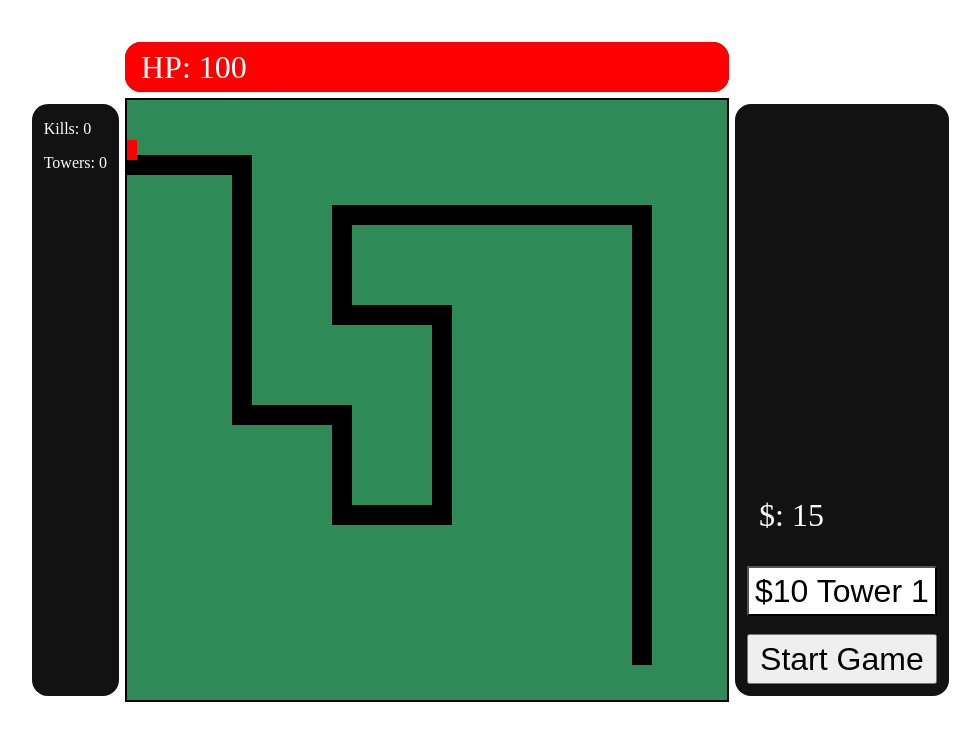
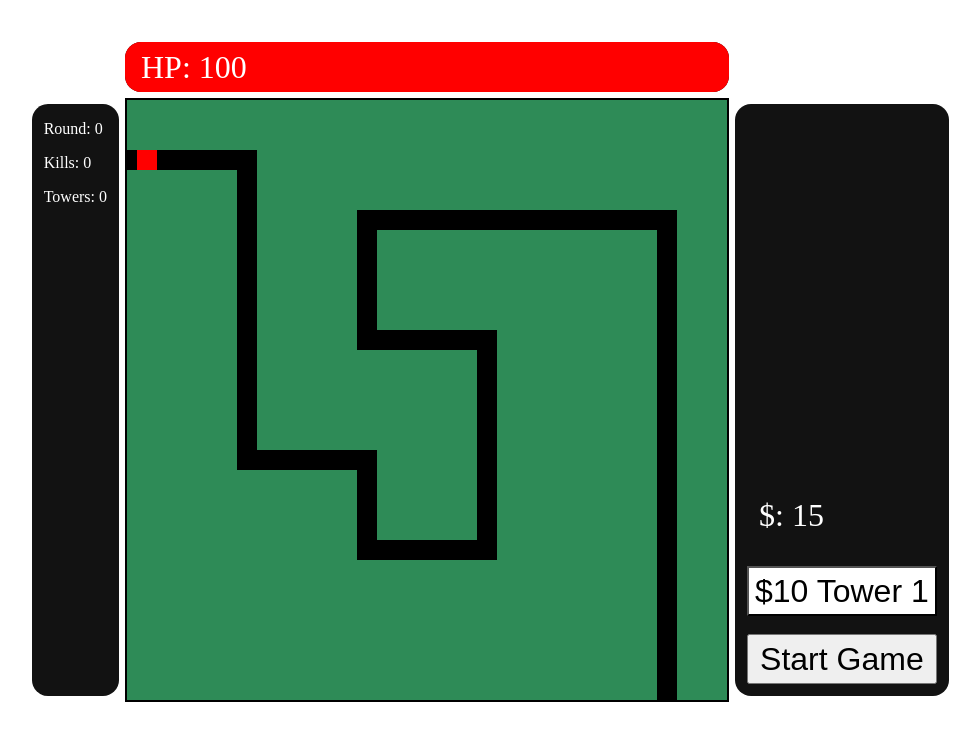
Before and after one commit to j1us7a/School-TD-game, a plain HTML site: page index.html in a window 1280 px wide. Both pictures are taken after a click on the button "Start Game". Shown: the whole page, without its empty margins (213-1193 px from the left). Drawn offline with Linux system fonts and the light colour scheme.

Commit message:
v0.2 now an actual game with rounds

```diff
--- a/index.html
+++ b/index.html
@@ -13,6 +13,7 @@
             <p id="hpNum">HP: -</p>
         </div>
         <div id="info">
+            <p id="roundCount">Round: 0</p>
             <p id="killCount">Kills: 0</p>
             <p id="towerCount">Towers: 0</p>
         </div>
--- a/script.js
+++ b/script.js
@@ -10,6 +10,7 @@ let towerCount = 0;
 
 //Enemy spawning
 let round = 0;
+let roundDelaySeconds = 60;
 let enemyTimer = 2000;
 
 //Turn on game
@@ -20,9 +21,15 @@ function startGame() {
         setInterval(mobMovement, tickSpeed);
         setInterval(spawnMob, enemyTimer);
         setInterval(towerDmg, dmgCycle);
+        setInterval(changeRound, roundDelaySeconds * 1000)
 
         gameOn = true;
     }
+}
+
+//Rounds
+function changeRound() {
+    round += 1;
 }
 
 //Canvas variables
@@ -46,7 +53,6 @@ function spawnMob() {
 }
 
 //Enemy path
-/* UPDATED PATH TO 30px STANDARD
 let path = [
     {x:-30, y:60, vx:1, vy:0},
     {x:120, y:60, vx:0, vy:1},
@@ -59,21 +65,6 @@ let path = [
     {x:240, y:120, vx:1, vy:0},
     {x:540, y:120, vx:0, vy:1},
     {x:540, y:630, vx:0, vy:0},
-]
-*/
-
-let path = [
-    {x:-50, y:50, vx:1, vy:0},
-    {x:100, y:50, vx:0, vy:1},
-    {x:100, y:300, vx:1, vy:0},
-    {x:200, y:300, vx:0, vy:1},
-    {x:200, y:400, vx:1, vy:0},
-    {x:300, y:400, vx:0, vy:-1},
-    {x:300, y:200, vx:-1, vy:0},
-    {x:200, y:200, vx:0, vy:-1},
-    {x:200, y:100, vx:1, vy:0},
-    {x:500, y:100, vx:0, vy:1},
-    {x:500, y:550, vx:0, vy:0},
 ]
 
 //Enemy array
@@ -121,6 +112,20 @@ document.addEventListener("mousemove", function(e) {
 let money = 15;
 
 //Placing
+function towerHighlight() {
+    ctx.beginPath();
+    ctx.arc(Math.round((mouse.x - 10) / 30) * 30 + 15, Math.round((mouse.y - 10) / 30) * 30 + 15, 15, 0, 2 * Math.PI);
+    ctx.fillStyle = "#0000ff44";
+    ctx.fill();
+    ctx.stroke;
+
+    ctx.beginPath();
+    ctx.arc(Math.round((mouse.x - 10) / 30) * 30 + 15, Math.round((mouse.y - 10) / 30) * 30 + 15, tower1r, 0, 2 * Math.PI);
+    ctx.fillStyle = "#ffffff44";
+    ctx.fill();
+    ctx.stroke;
+}
+
 function selectTower1() {
     if (tower1Selected == false) {
         tower1Selected = true;
@@ -183,7 +188,7 @@ function mainloop() {
     ctx.moveTo(path[0].x, path[0].y);
     for (let i = 0;i < path.length;i++) {
         ctx.fillStyle = "black";
-        ctx.lineTo(path[i].x + 15, path[i].y + 15);
+        ctx.lineTo(path[i].x, path[i].y);
         ctx.lineWidth = 20;
         ctx.stroke();
     }
@@ -205,19 +210,7 @@ function mainloop() {
 
     //mob selection highlight
     if (tower1Selected == true) {
-        //Tower
-        ctx.beginPath();
-        ctx.arc(Math.round((mouse.x - 10) / 30) * 30 + 15, Math.round((mouse.y - 10) / 30) * 30 + 15, 15, 0, 2 * Math.PI);
-        ctx.fillStyle = "#0000ff44";
-        ctx.fill();
-        ctx.stroke;
-
-        // Range
-        ctx.beginPath();
-        ctx.arc(Math.round((mouse.x - 10) / 30) * 30 + 15, Math.round((mouse.y - 10) / 30) * 30 + 15, tower1r, 0, 2 * Math.PI);
-        ctx.fillStyle = "#ffffff44";
-        ctx.fill();
-        ctx.stroke;
+        towerHighlight();
     }
 
     //Too expencive
@@ -229,7 +222,7 @@ function mainloop() {
         document.getElementById('tower1Button').style.backgroundColor = "#ffffff";
     }
 
-    //update text
+    //Update text
     if (hp <= 0) {
         document.getElementById('hpBarColor').style.width = 0;
         hp = 0;
@@ -239,7 +232,7 @@ function mainloop() {
     }
     document.getElementById('moneyCount').innerHTML = "$: " + money;
     document.getElementById('hpNum').innerHTML = "HP: " + hp;
-
+    document.getElementById('roundCount').innerHTML = "Round: " + round;
 
     requestAnimationFrame(mainloop);
 }
```
